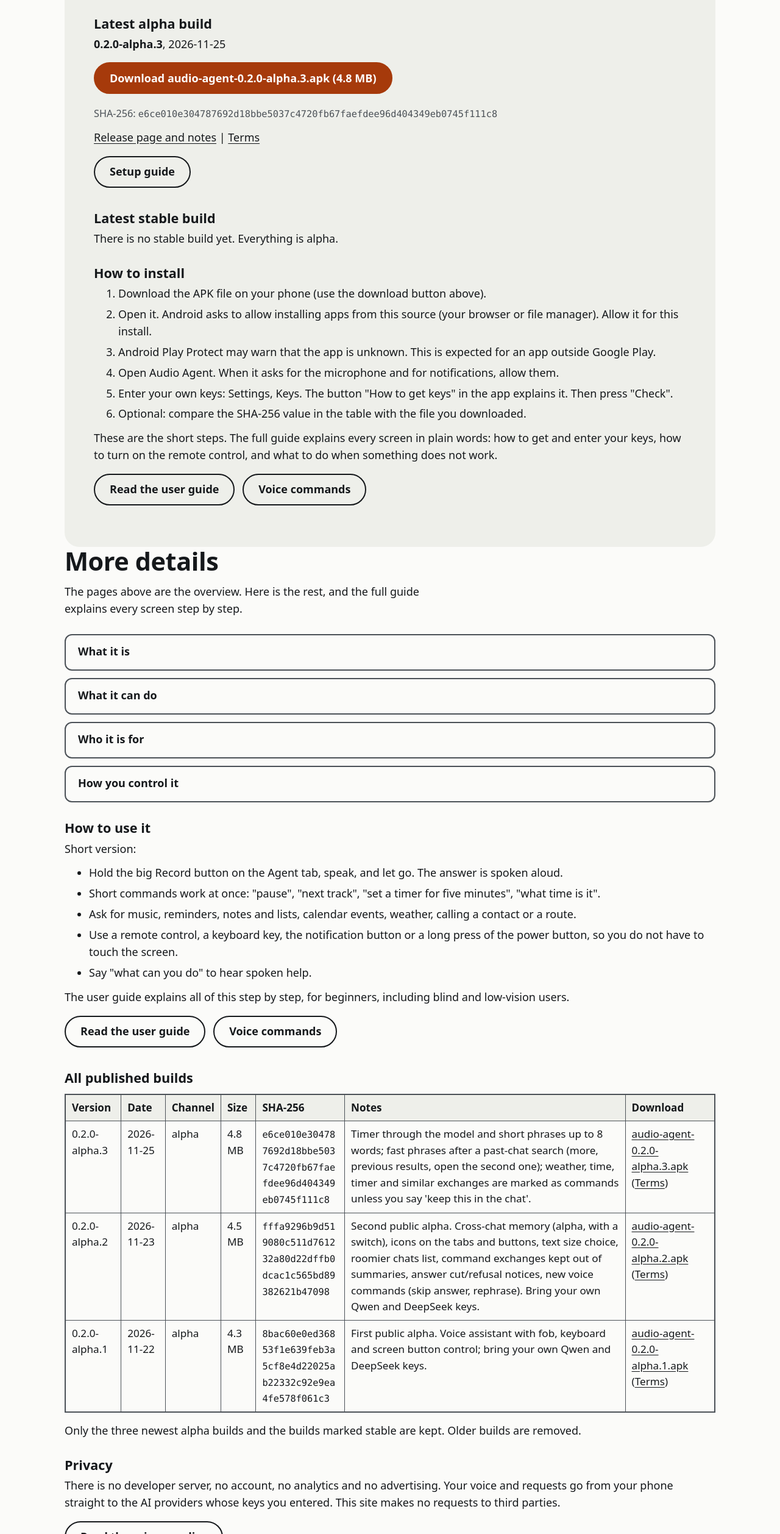
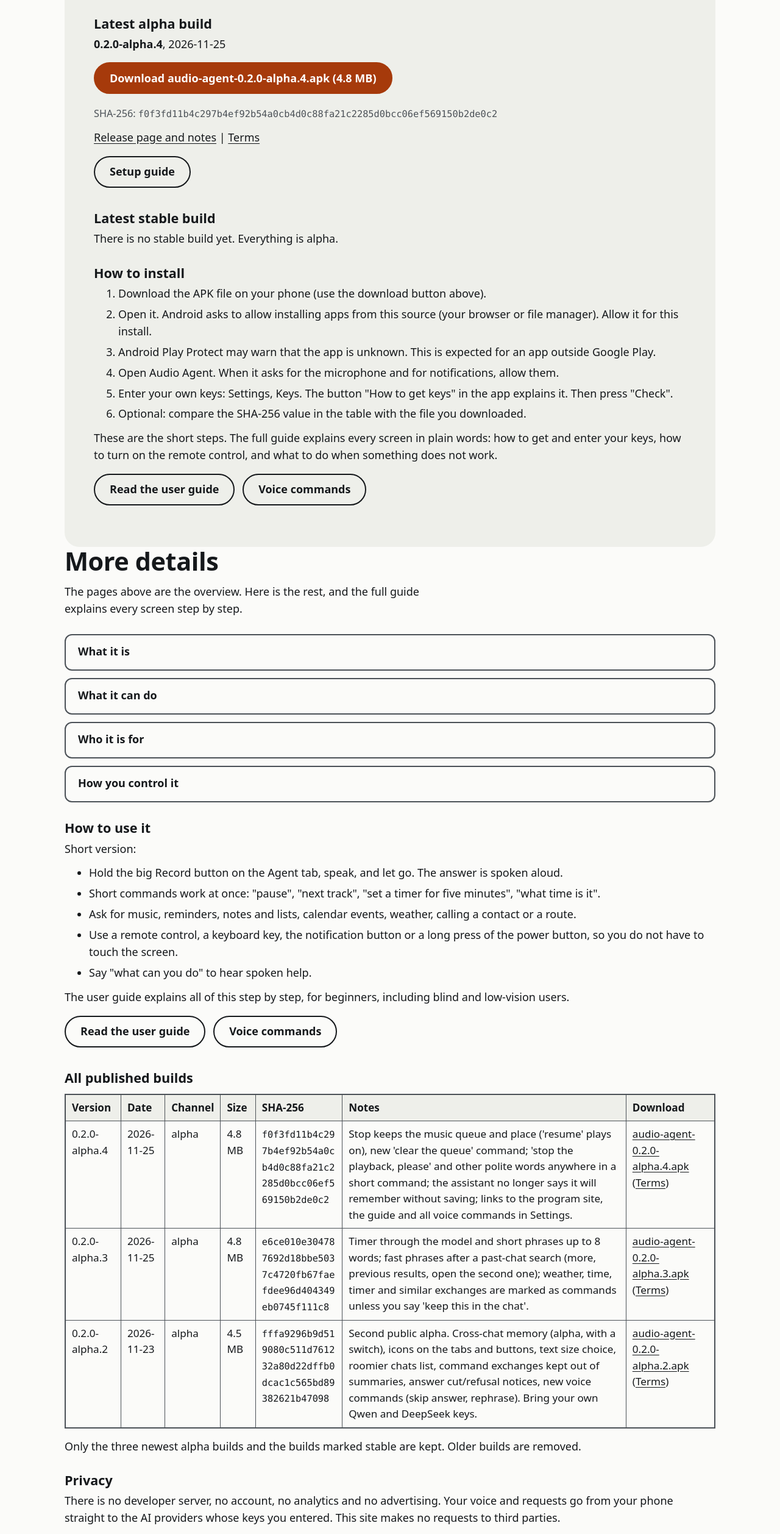
Before and after one commit to NNPopov/audio_agent, a plain HTML site: page index.html in a window 1280 px wide. Shown: the part 5571-8087 px from the top of the page at 61% size. Drawn offline with Linux system fonts and the light colour scheme.

Commit message:
Publish build 0.2.0-alpha.4; commands pages: stop keeps the queue, clear the queue, polite words anywhere (English and Russian)
Co-Authored-By: Claude Opus 5.5 <noreply@anthropic.com>
Claude-Session: https://claude.ai/code/session_0133kYViWSfGGEiJSu3LQWHe

```diff
--- a/index.html
+++ b/index.html
@@ -240,10 +240,10 @@
 <p>There is no guarantee of support or updates.</p>
 </div>
 <h3>Latest alpha build</h3>
-<div id="latest-alpha"><p><strong>0.2.0-alpha.3</strong>, 2026-11-25</p>
-<p><a class="btn pri" href="https://github.com/NNPopov/audio_agent/releases/download/v0.2.0-alpha.3/audio-agent-0.2.0-alpha.3.apk">Download audio-agent-0.2.0-alpha.3.apk (4.8 MB)</a></p>
-<p class="lbl">SHA-256: <span class="sha">e6ce010e304787692d18bbe5037c4720fb67faefdee96d404349eb0745f111c8</span></p>
-<p><a href="https://github.com/NNPopov/audio_agent/releases/tag/v0.2.0-alpha.3">Release page and notes</a> | <a href="terms/en/">Terms</a></p></div>
+<div id="latest-alpha"><p><strong>0.2.0-alpha.4</strong>, 2026-11-25</p>
+<p><a class="btn pri" href="https://github.com/NNPopov/audio_agent/releases/download/v0.2.0-alpha.4/audio-agent-0.2.0-alpha.4.apk">Download audio-agent-0.2.0-alpha.4.apk (4.8 MB)</a></p>
+<p class="lbl">SHA-256: <span class="sha">f0f3fd11b4c297b4ef92b54a0cb4d0c88fa21c2285d0bcc06ef569150b2de0c2</span></p>
+<p><a href="https://github.com/NNPopov/audio_agent/releases/tag/v0.2.0-alpha.4">Release page and notes</a> | <a href="terms/en/">Terms</a></p></div>
 <p><a class="btn" href="guide/en/">Setup guide</a></p>
 <h3>Latest stable build</h3>
 <div id="latest-stable"><p>There is no stable build yet. Everything is alpha.</p></div>
@@ -320,9 +320,9 @@
 <div id="builds">
 <div class="tablewrap" role="region" tabindex="0" aria-label="Table, scroll sideways if needed"><table><thead><tr>
 <th scope="col">Version</th><th scope="col">Date</th><th scope="col">Channel</th><th scope="col">Size</th><th scope="col">SHA-256</th><th scope="col">Notes</th><th scope="col">Download</th></tr></thead><tbody>
+<tr><td>0.2.0-alpha.4</td><td>2026-11-25</td><td>alpha</td><td>4.8 MB</td><td><span class="sha">f0f3fd11b4c297b4ef92b54a0cb4d0c88fa21c2285d0bcc06ef569150b2de0c2</span></td><td>Stop keeps the music queue and place (&#39;resume&#39; plays on), new &#39;clear the queue&#39; command; &#39;stop the playback, please&#39; and other polite words anywhere in a short command; the assistant no longer says it will remember without saving; links to the program site, the guide and all voice commands in Settings.</td><td><a href="https://github.com/NNPopov/audio_agent/releases/download/v0.2.0-alpha.4/audio-agent-0.2.0-alpha.4.apk">audio-agent-0.2.0-alpha.4.apk</a> (<a href="terms/en/">Terms</a>)</td></tr>
 <tr><td>0.2.0-alpha.3</td><td>2026-11-25</td><td>alpha</td><td>4.8 MB</td><td><span class="sha">e6ce010e304787692d18bbe5037c4720fb67faefdee96d404349eb0745f111c8</span></td><td>Timer through the model and short phrases up to 8 words; fast phrases after a past-chat search (more, previous results, open the second one); weather, time, timer and similar exchanges are marked as commands unless you say &#39;keep this in the chat&#39;.</td><td><a href="https://github.com/NNPopov/audio_agent/releases/download/v0.2.0-alpha.3/audio-agent-0.2.0-alpha.3.apk">audio-agent-0.2.0-alpha.3.apk</a> (<a href="terms/en/">Terms</a>)</td></tr>
 <tr><td>0.2.0-alpha.2</td><td>2026-11-23</td><td>alpha</td><td>4.5 MB</td><td><span class="sha">fffa9296b9d519080c511d761232a80d22dffb0dcac1c565bd89382621b47098</span></td><td>Second public alpha. Cross-chat memory (alpha, with a switch), icons on the tabs and buttons, text size choice, roomier chats list, command exchanges kept out of summaries, answer cut/refusal notices, new voice commands (skip answer, rephrase). Bring your own Qwen and DeepSeek keys.</td><td><a href="https://github.com/NNPopov/audio_agent/releases/download/v0.2.0-alpha.2/audio-agent-0.2.0-alpha.2.apk">audio-agent-0.2.0-alpha.2.apk</a> (<a href="terms/en/">Terms</a>)</td></tr>
-<tr><td>0.2.0-alpha.1</td><td>2026-11-22</td><td>alpha</td><td>4.3 MB</td><td><span class="sha">8bac60e0ed36853f1e639feb3a5cf8e4d22025ab22332c92e9ea4fe578f061c3</span></td><td>First public alpha. Voice assistant with fob, keyboard and screen button control; bring your own Qwen and DeepSeek keys.</td><td><a href="https://github.com/NNPopov/audio_agent/releases/download/v0.2.0-alpha.1/audio-agent-0.2.0-alpha.1.apk">audio-agent-0.2.0-alpha.1.apk</a> (<a href="terms/en/">Terms</a>)</td></tr>
 </tbody></table></div>
 
 </div>
--- a/releases.json
+++ b/releases.json
@@ -1,5 +1,15 @@
 {
   "releases": [
+    {
+      "version": "0.2.0-alpha.4",
+      "tag": "v0.2.0-alpha.4",
+      "date": "2026-11-25",
+      "channel": "alpha",
+      "file": "audio-agent-0.2.0-alpha.4.apk",
+      "sha256": "f0f3fd11b4c297b4ef92b54a0cb4d0c88fa21c2285d0bcc06ef569150b2de0c2",
+      "size": 5006944,
+      "notes": "Stop keeps the music queue and place (\u0027resume\u0027 plays on), new \u0027clear the queue\u0027 command; \u0027stop the playback, please\u0027 and other polite words anywhere in a short command; the assistant no longer says it will remember without saving; links to the program site, the guide and all voice commands in Settings."
+    },
     {
       "version": "0.2.0-alpha.3",
       "tag": "v0.2.0-alpha.3",
@@ -19,16 +29,6 @@
       "sha256": "fffa9296b9d519080c511d761232a80d22dffb0dcac1c565bd89382621b47098",
       "size": 4675488,
       "notes": "Second public alpha. Cross-chat memory (alpha, with a switch), icons on the tabs and buttons, text size choice, roomier chats list, command exchanges kept out of summaries, answer cut/refusal notices, new voice commands (skip answer, rephrase). Bring your own Qwen and DeepSeek keys."
-    },
-    {
-      "version": "0.2.0-alpha.1",
-      "tag": "v0.2.0-alpha.1",
-      "date": "2026-11-22",
-      "channel": "alpha",
-      "file": "audio-agent-0.2.0-alpha.1.apk",
-      "sha256": "8bac60e0ed36853f1e639feb3a5cf8e4d22025ab22332c92e9ea4fe578f061c3",
-      "size": 4507375,
-      "notes": "First public alpha. Voice assistant with fob, keyboard and screen button control; bring your own Qwen and DeepSeek keys."
     }
   ]
 }
```
Also changed, not shown: commands/en/index.html (+5 -3 lines), commands/ru/index.html (+5 -3 lines), en/index.html (+5 -5 lines), ru/index.html (+5 -5 lines), 2 other files.
